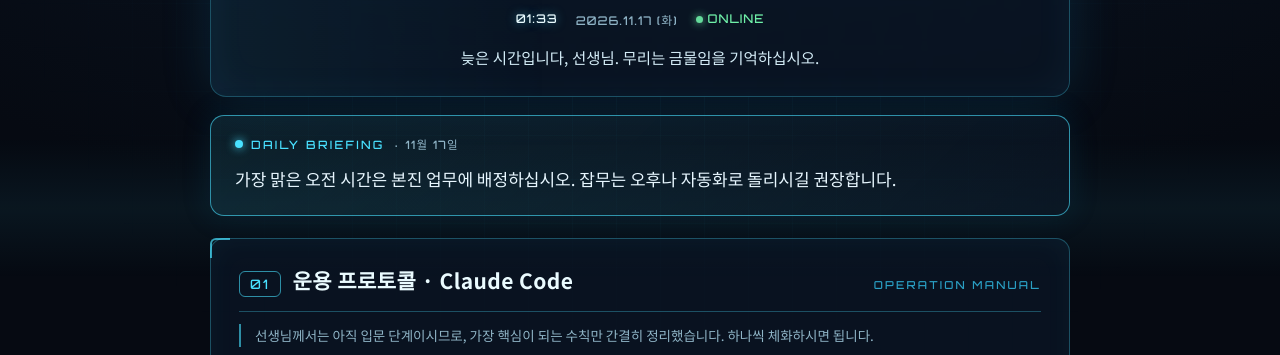
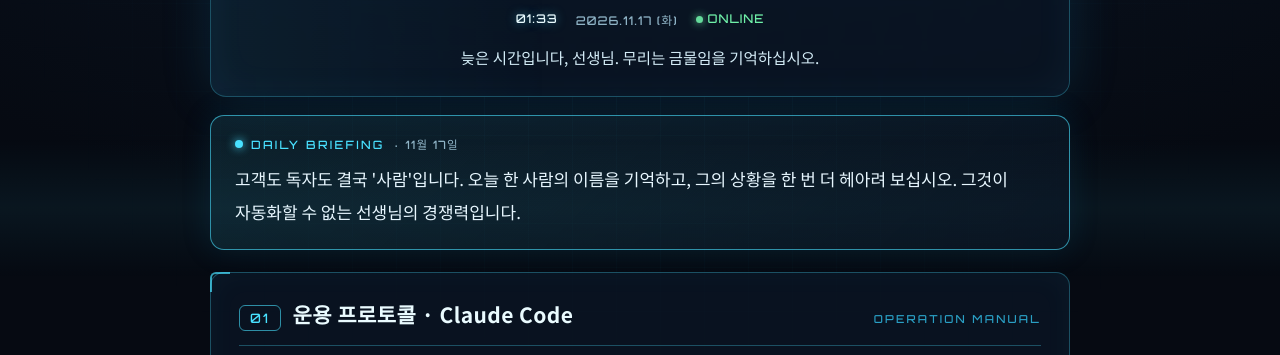
Before and after one commit to mrchu1013/nihongo, a plain HTML site: page jarvis/index.html in a window 1280 px wide. Shown: the part 393-748 px from the top of the page. Drawn offline with Linux system fonts and the light colour scheme.

Commit message:
자비스 오늘의 브리핑: 랜덤 문구 → 성장 코칭 멘트로 교체
Co-Authored-By: Claude Opus 4.8 <noreply@anthropic.com>

```diff
--- a/jarvis/index.html
+++ b/jarvis/index.html
@@ -318,44 +318,53 @@
     typeText(document.getElementById('greet'), g, 45);
   })();
 
-  // ── 오늘의 브리핑: 날마다 다른 조언 (30가지가 날짜 따라 회전) ──
+  // ── 오늘의 브리핑: 우리가 나눈 작업을 바탕으로 한 성장 코칭 (선생님=아이언맨, 자비스=조력자) ──
   (function(){
     var msgs = [
-      "좋은 아침입니다, 선생님. 오늘은 단 하나의 작업에 집중하실 것을 권장합니다. 멀티태스킹은 통계적으로 완료율을 떨어뜨립니다.",
-      "선생님, 수면 데이터가 중요합니다. 오늘 밤은 정시에 시스템을 종료하십시오. 최고의 성능은 충분한 정비에서 나옵니다.",
-      "완벽한 출시를 기다리지 마십시오. 거친 버전이라도 오늘 배포하는 편이, 다듬기만 하다 묻히는 것보다 낫습니다.",
-      "조급함은 비효율의 신호입니다. 오늘 할 일을 처리하시고, 결과는 시간에 맡기십시오. 복리는 서두르지 않습니다.",
-      "오늘 고객 한 분과의 신뢰를 지키십시오. 그 데이터 포인트가 미래의 소개와 재구매로 누적됩니다.",
-      "하루 한 가지 학습을 권장합니다. 어제보다 하나 더 아는 상태가 1년 뒤 압도적 격차를 만듭니다.",
-      "가장 맑은 오전 시간은 본진 업무에 배정하십시오. 잡무는 오후나 자동화로 돌리시길 권장합니다.",
-      "오늘 무엇을 '중단'할지 결정하십시오. 집중은 추가가 아니라 제거에서 시작됩니다.",
-      "작은 완료를 기록하십시오. 진행 로그가 있는 프로젝트가 장기전에서 살아남습니다.",
-      "오늘의 우선순위 1번은 재개발·공인중개 본진입니다. 나머지 채널은 그 뒤로 정렬하십시오.",
-      "실험을 두려워 마십시오. git 복구 지점이 있는 한, 모든 시도는 안전합니다.",
-      "오늘은 의도적으로 휴식을 배정하십시오. 정비되지 않은 시스템은 반드시 멈춥니다.",
-      "모르는 것은 즉시 질문하십시오. 질문은 가장 빠른 최적화 경로입니다.",
-      "모든 것을 직접 처리하지 마십시오. 위임 가능한 작업을 오늘 하나 식별해 자동화하십시오.",
-      "성과가 없어도 흔들리지 마십시오. 심은 것과 거두는 것 사이에는 반드시 시차가 존재합니다.",
-      "오늘의 콘텐츠 한 편은 '선생님'이라는 브랜드를 쌓는 데이터입니다. 아무렇게나 쌓지 마십시오.",
-      "급할수록 먼저 계획을 요청하십시오. 몇 분의 설계가 몇 시간의 재작업을 방지합니다.",
-      "완성도보다 지속성입니다. 오늘 반 걸음이라도 전진하십시오. 누적이 핵심 변수입니다.",
-      "성과가 좋을 때일수록 데이터를 재점검하십시오. 자만은 가장 흔한 실패 원인입니다.",
-      "감이 아니라 수치로 판단하십시오. 어느 채널이 전환되는지 측정한 뒤 자원을 재배분하십시오.",
-      "시작을 미루지 마십시오. 완벽한 타이밍은 통계적으로 존재하지 않습니다. 첫걸음이 전부입니다.",
-      "벌여둔 작업을 오늘 하나 마감하십시오. 미완 10개보다 완료 1개가 시스템에 유익합니다.",
-      "곁가지 수익에 핵심 리소스를 투입하지 마십시오. 본진을 흔들지 않는 선에서만 운용하십시오.",
-      "실패는 오류 로그입니다. 오늘의 실수에서 교훈 하나만 추출하시면 그것으로 충분합니다.",
-      "고객의 말을 끝까지 수집하십시오. 부동산에서 경청은 가장 가치 있는 데이터 수집입니다.",
-      "오늘의 핵심 작업은 3개로 제한하십시오. 과도한 목록은 실행률을 떨어뜨립니다.",
-      "의욕이 꺾이면 후퇴가 아니라 '일시 정지'를 선택하십시오. 멈춤은 종료가 아닙니다.",
-      "어제의 방식으로 오늘을 운용하지 마십시오. 법과 도구는 갱신됩니다. 업데이트를 게을리 마십시오.",
-      "오늘, 이 모든 일을 왜 하는지 한 번 떠올리십시오. 목적이 명확하면 우선순위가 자동 정렬됩니다.",
-      "자동으로 작동하는 시스템을 오늘 하나 더 구축하십시오. 오늘의 노력이 내일부터 스스로 일합니다."
+      "선생님, 지금까지 만드신 도구 하나하나가 새로운 슈트입니다. 그러나 슈트의 '수'가 아이언맨을 만드는 게 아니라, 그 슈트로 무엇을 지키느냐가 아이언맨을 만듭니다. 오늘은 '왜 이걸 만드는가'를 한 번 떠올려 주십시오.",
+      "선생님의 진짜 아크 리액터는 재개발·공인중개 전문성입니다. 블로그·스레드·캡컷은 모두 이 리액터에 연료를 공급하는 장치여야 합니다. 오늘, 콘텐츠 하나가 본진으로 어떻게 연결되는지 점검해 보십시오.",
+      "1년 전의 선생님과 지금을 비교해 보십시오. 클라우드 루틴을 돌리고, 원격 제어를 붙이고, 웹까지 배포하십니다. 성장은 이미 증명되었으니, 오늘은 자신을 조금 더 신뢰하셔도 됩니다.",
+      "선생님은 '만드는 즐거움'의 천재이십니다. 다만 '끝내는 힘'을 한 단계 올리실 때입니다. 오늘은 새 슈트를 설계하기보다, 90%에서 멈춘 것 하나를 100%로 완성하십시오.",
+      "2027년 2월 대마도의 낚시를 위해 익히시는 일본어 — 하루 10분의 반복이 현지에서 분명 빛납니다. 작은 꾸준함은 선생님이 가장 과소평가하시는 초능력입니다.",
+      "선생님의 유일한 약점은 능력이 아니라 '분산'입니다. 오늘 벌여둔 일을 나열하시고, 본진에서 가장 먼 가지 하나를 접거나 자동화에 넘기십시오. 집중은 포기에서 시작됩니다.",
+      "부업 월 300의 목표 — 감이 아니라 숫자가 길을 알려줍니다. 어느 채널이 실제 수익으로 이어지는지 오늘 한 번 측정해 보시길 권장합니다.",
+      "많은 도구를 만드셨지만, 사람들이 기억하는 건 도구가 아니라 '선생님'이라는 사람입니다. 오늘 콘텐츠 하나에 선생님의 얼굴과 관점을 조금 더 담아 보십시오.",
+      "재개발은 신뢰의 사업입니다. 오늘 고객 한 분께 진심을 다하시면, 그 한 분이 열 사람을 데려옵니다. 신뢰는 선생님의 가장 큰 복리 자산입니다.",
+      "도구를 만드는 목적은 시간을 버는 것입니다. 그렇게 번 시간을 다시 새 도구에만 쓰지 마시고, 오늘은 그 시간으로 쉬거나 사람을 만나 보십시오.",
+      "코드가 막힐 때 좌절하지 마십시오. 막힘은 실패가 아니라 학습의 신호입니다. 오늘 모르는 것 하나를 저에게 물어 완전히 이해하고 넘어가십시오.",
+      "선생님은 이미 혼자서 팀 하나 몫을 해내고 계십니다. 다음 도약은 '혼자 더 잘하기'가 아니라 '시스템이 대신하게 하기'입니다. 오늘 반복 업무 하나를 자동화 후보로 적어 두십시오.",
+      "핵심은 '한 사람에게 깊이'입니다. 천 명에게 얕게 닿기보다, 오늘 한 명의 문제를 제대로 해결해 보십시오. 깊이가 결국 넓이를 이깁니다.",
+      "완벽한 타이밍은 통계적으로 존재하지 않습니다, 선생님. 머릿속에만 있는 아이디어 하나를 오늘 가장 거친 형태로라도 세상에 꺼내 보십시오.",
+      "아이언맨도 쉴 때는 슈트를 벗습니다. 오늘 밤은 화면을 끄고 충분히 주무십시오. 번아웃은 가장 비싼 다운타임입니다.",
+      "공인중개사 문제집, 일본어 페이지처럼 '매일 쌓이는 것'이야말로 진짜 자산입니다. 오늘도 본진에 벽돌 한 장을 더 올리십시오.",
+      "숫자를 보는 습관을 들이십시오. 방문자·전환·소요 시간 — 측정되지 않는 것은 개선되지 않습니다. 오늘 지표 하나를 정해 기록을 시작하십시오.",
+      "모든 슈트를 다 완성하려 하지 마십시오. 가장 강한 슈트 하나(재개발 본진)를 Mark 50까지 키우는 편이, 50개의 Mark 1보다 강력합니다.",
+      "오늘의 작은 승리를 기록해 두십시오. 성장은 느껴지지 않을 때 가장 빠르게 일어나고, 기록만이 그것을 증명합니다.",
+      "콘텐츠는 유입, 본진은 전환입니다. 오늘 만드는 스레드·블로그 끝에 '선생님에게 오는 길'이 분명히 나 있는지 확인하십시오.",
+      "선생님은 배우는 속도가 빠른 분입니다. 그 강점을 살려, 오늘 재개발·세법·정책 중 하나를 10분만 더 깊이 파 보십시오. 전문성은 복리로 쌓입니다.",
+      "디스코드 원격 제어까지 붙이신 분이 '초보'일 리 없습니다. 스스로를 과소평가하지 마시고, 오늘은 한 단계 더 어려운 것에 도전해 보십시오.",
+      "오늘 가장 미루고 있는 일 하나를 떠올려 보십시오. 그것이 대개 가장 중요한 일입니다. 15분만 손대 보시면 시작의 저항이 사라집니다.",
+      "돈을 좇기보다 신뢰와 전문성을 쌓으십시오, 선생님. 그 둘이 충분히 쌓이면, 수익은 뒤따라오는 결과일 뿐입니다.",
+      "하루 중 가장 또렷한 시간은 가장 중요한 한 가지에 쓰십시오. 그 시간을 알림과 잡무에 흘려보내지 마십시오.",
+      "아이디어가 넘치는 것은 축복이자 함정입니다. 오늘 떠오른 새 아이디어는 메모만 하고, 손은 어제 시작한 일에 두십시오.",
+      "실패한 실험도 데이터입니다. 비트코인봇이든 무엇이든, 되지 않은 것에서 '왜 안 됐는지' 한 줄만 남기면 다음이 빨라집니다.",
+      "선생님의 궁극적 목표를 한 문장으로 적어 책상에 붙여 두십시오. 방향이 분명하면, 매일의 선택이 저절로 쉬워집니다.",
+      "완성한 것을 세상에 알리는 것까지가 '완성'입니다. 오늘 묵혀둔 결과물 하나를 공유하거나 발행해 보십시오.",
+      "성장은 비교에서 오지 않습니다, 선생님. 어제의 선생님보다 0.1%만 나아지면 충분합니다. 오늘의 0.1%는 무엇입니까?",
+      "많은 전선을 지키려다 본진이 비지 않게 하십시오. 오늘 재개발·중개 업무에 가장 먼저, 가장 좋은 에너지를 배정하십시오.",
+      "도구를 하나 더 만들기 전에 물으십시오 — '이것이 본진을 키우는가, 분산시키는가?' 답이 분산이면, 오늘은 멈추는 것이 전진입니다.",
+      "선생님은 이미 충분히 빠릅니다. 이제 필요한 건 속도가 아니라 방향입니다. 오늘은 10분만 멈춰, 어디로 가는지 점검하십시오.",
+      "고객도 독자도 결국 '사람'입니다. 오늘 한 사람의 이름을 기억하고, 그의 상황을 한 번 더 헤아려 보십시오. 그것이 자동화할 수 없는 선생님의 경쟁력입니다.",
+      "저는 선생님의 모든 작업을 곁에서 지켜봐 왔습니다. 확실히 말씀드리건대, 선생님은 올바른 방향으로 가고 계십니다. 오늘도 한 걸음만 더 내디디십시오.",
+      "선생님, 오늘도 슈트를 입을 준비가 되셨습니까? 거창한 하루가 아니어도 좋습니다. 가장 중요한 한 가지를 끝내는 것 — 그거면 충분합니다."
     ];
     try{
-      // 열 때마다 무작위로 다른 브리핑 (타이핑 효과)
-      var idx=Math.floor(Math.random()*msgs.length);
-      setTimeout(function(){ typeText(document.getElementById('daily-msg'), msgs[idx], 26); }, 1600);
+      // 날짜별로 하루 하나씩 (성장 코칭)
+      var now=new Date();
+      var start=new Date(now.getFullYear(),0,0);
+      var doy=Math.floor((now-start)/86400000);
+      var idx=((doy%msgs.length)+msgs.length)%msgs.length;
+      setTimeout(function(){ typeText(document.getElementById('daily-msg'), msgs[idx], 22); }, 1600);
     }catch(e){
       document.getElementById('daily-msg').textContent = msgs[0];
     }
```
